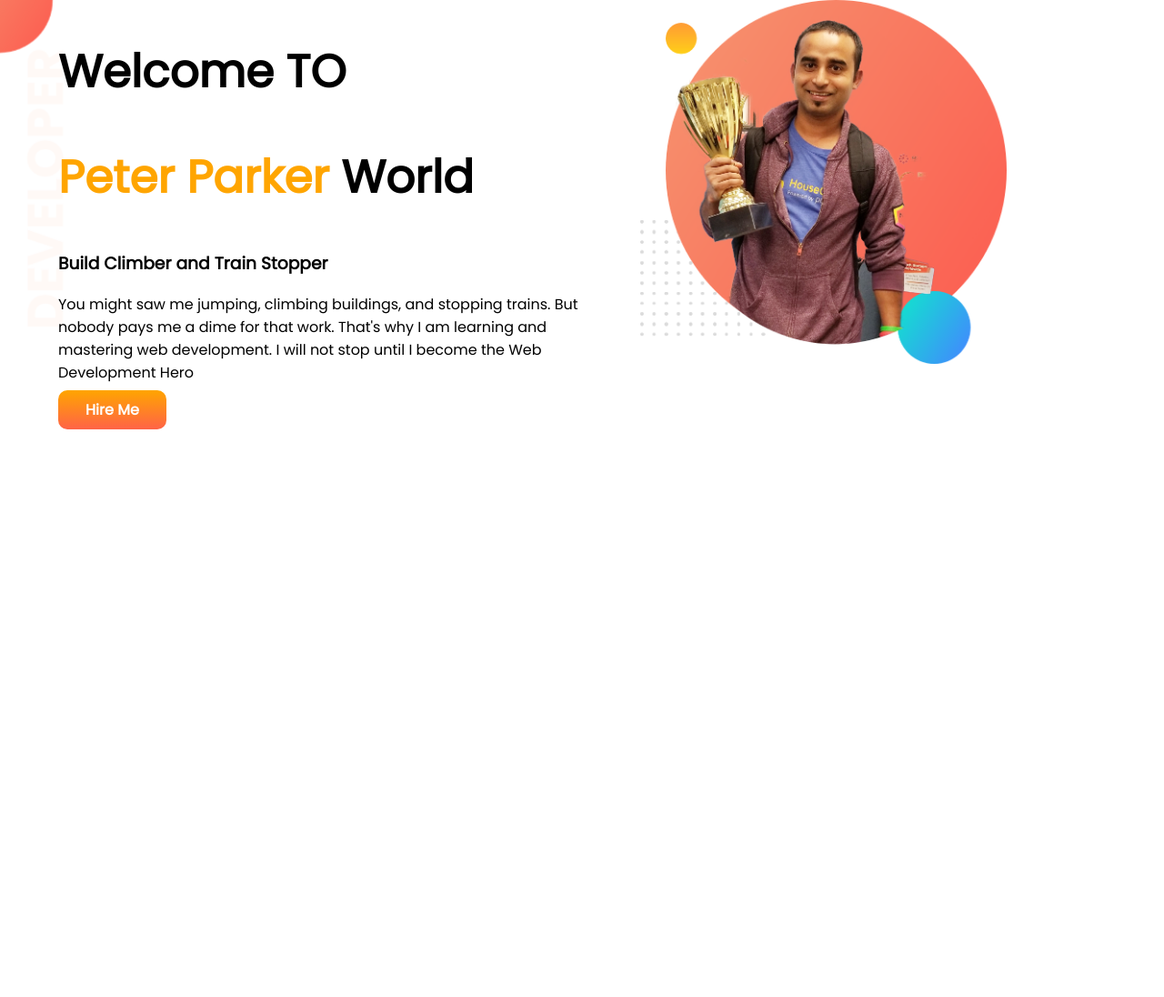
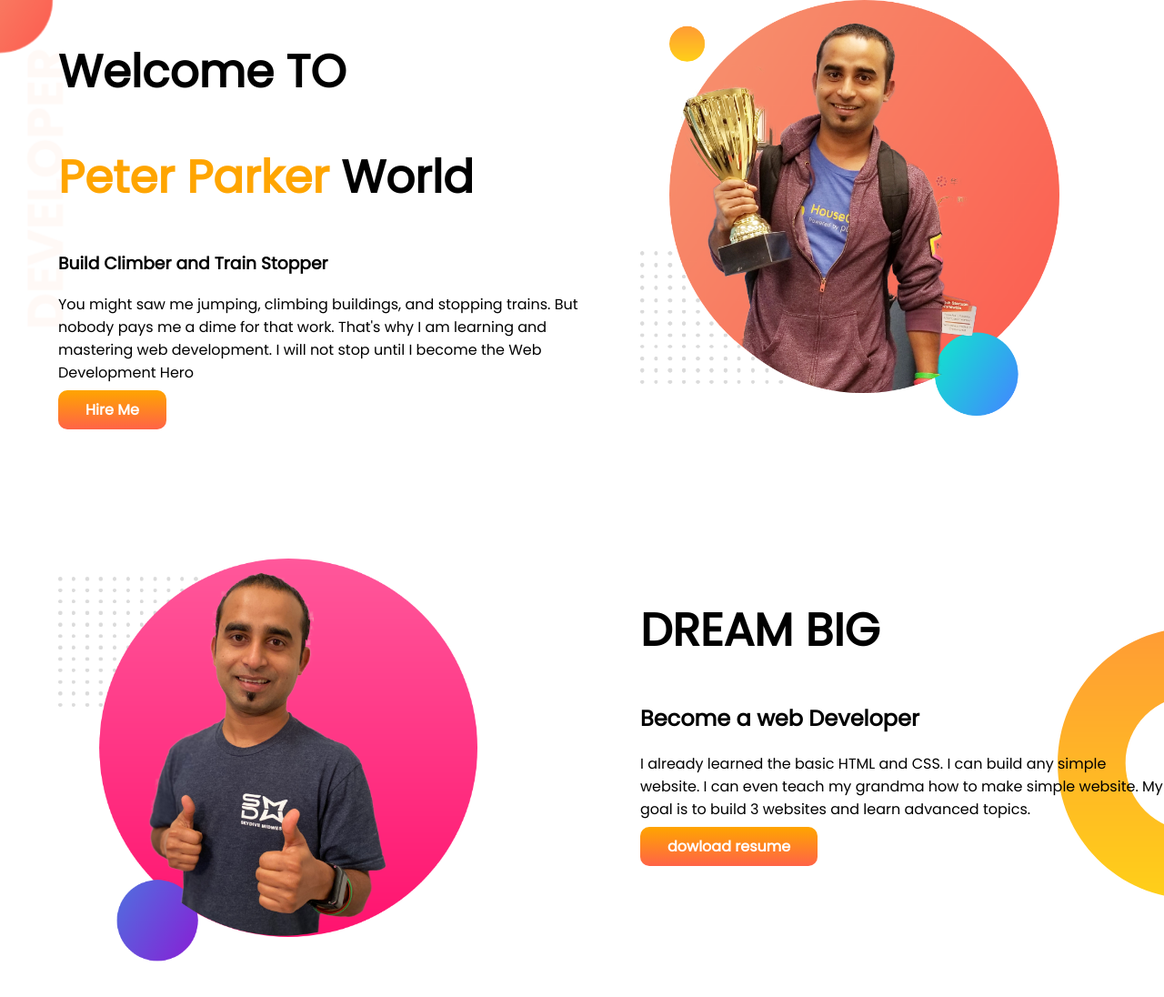
Before and after one commit to durjoy12345/DEVELOPER-PORTFOLIO, a plain HTML site: page index.html in a window 1280 px wide. Shown: the whole page at 91% size. Before the commit the page ends 800 px from the top, so only its background shows below. Drawn offline with Linux system fonts and the light colour scheme.

Commit message:
dream added

```diff
--- a/index.html
+++ b/index.html
@@ -30,6 +30,27 @@
             <img src="images/jhankar.png" alt="">
         </div>
     </section>
+    <section class="dream-big">
+        <div class="half-width">
+            <img src="images/jhankar2.png" alt="">
+        </div>
+        <div class="half-width">
+            <h1>
+                DREAM BIG
+            </h1>
+            <h2>
+                Become a web Developer
+            </h2>
+            <p>
+                I already learned the basic HTML and CSS. I can build any simple website. I can even teach my grandma
+                how to make simple website. My goal is to build 3 websites and learn advanced topics.
+
+
+            </p>
+            <a class="link-button" target="_blank" href="">dowload resume</a>
+        </div>
+
+    </section>
 </body>
 
 </html>
--- a/style.css
+++ b/style.css
@@ -14,6 +14,7 @@
 
 section {
     display: flex;
+    margin-bottom: 150px;
 }
 
 .half-width {
@@ -22,7 +23,7 @@
 }
 
 .half-width img {
-    width: 70%;
+    width: 80%;
 }
 
 .link-button {
@@ -38,3 +39,9 @@
     background-image: url(images/top-banner.png);
     background-repeat: no-repeat;
 }
+
+.dream-big {
+    background-image: url(images/dream-bg.png);
+    background-repeat: no-repeat;
+    background-position: right;
+}
```
